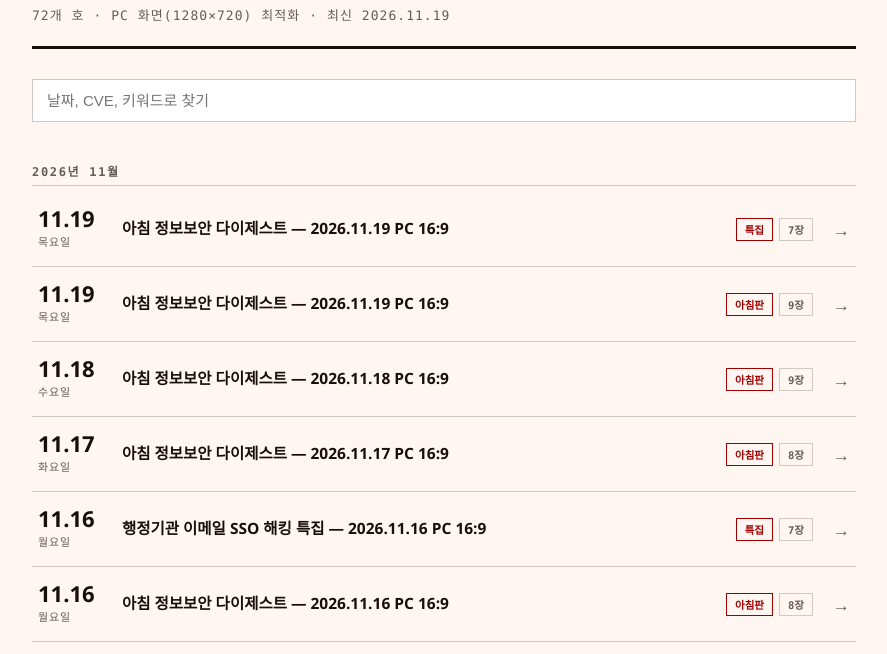
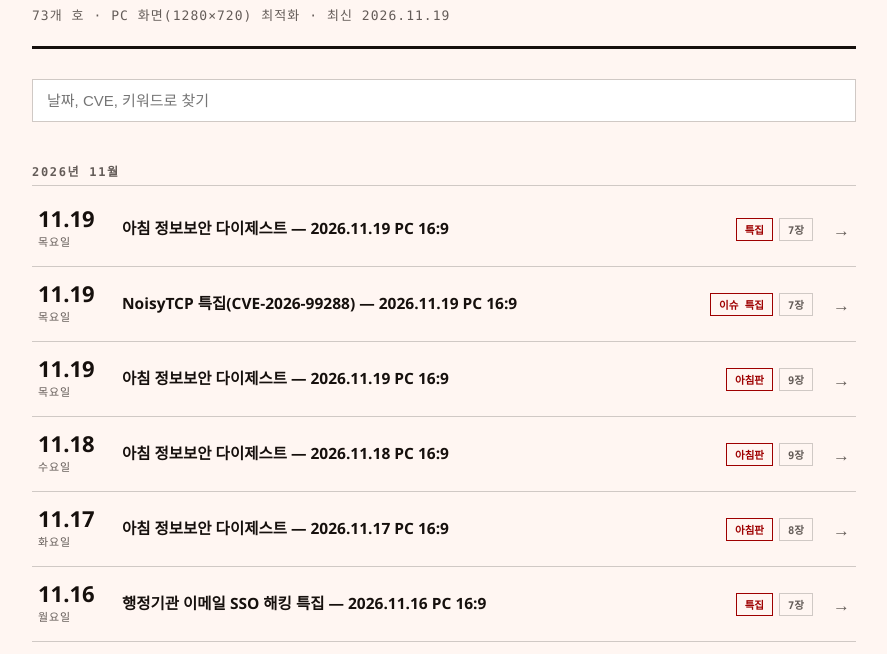
Before and after one commit to BG-Jang/Secu-news, a plain HTML site: page desktop/index.html in a window 1280 px wide. Shown: the part 127-781 px from the top of the page, without its empty margins (196-1083 px from the left). Drawn offline with Linux system fonts and the light colour scheme.

Commit message:
desktop: 목록에 noisytcp 호 반영 (73호)

```diff
--- a/desktop/index.html
+++ b/desktop/index.html
@@ -35,12 +35,13 @@ h1{font-weight:800;font-size:42px;line-height:1.1;margin-top:12px;letter-spacing
 <div class="wrap">
 <div class="tag">PC Desktop Edition · 16:9</div>
 <h1>보안 다이제스트 아카이브</h1>
-<div class="sub">72개 호 · PC 화면(1280×720) 최적화 · 최신 2026.11.19</div>
+<div class="sub">73개 호 · PC 화면(1280×720) 최적화 · 최신 2026.11.19</div>
 <hr class="rule">
 <input id="q" class="search" type="search" placeholder="날짜, CVE, 키워드로 찾기" autocomplete="off">
 <div id="list">
 <div class="month">2026년 11월</div>
 <a class="row" href="pickle-kakao-delegation-special-20261119_desktop.html"><span class="date"><b>11.19</b><i>목요일</i></span><span class="title">아침 정보보안 다이제스트 — 2026.11.19 PC 16:9</span><span class="meta"><span class="chip slug">특집</span><span class="chip">7장</span></span><span class="go">→</span></a>
+<a class="row" href="noisytcp-tcp-kernel-issue-20261119_desktop.html"><span class="date"><b>11.19</b><i>목요일</i></span><span class="title">NoisyTCP 특집(CVE-2026-99288) — 2026.11.19 PC 16:9</span><span class="meta"><span class="chip slug">이슈 특집</span><span class="chip">7장</span></span><span class="go">→</span></a>
 <a class="row" href="security-digest-20261119-am_desktop.html"><span class="date"><b>11.19</b><i>목요일</i></span><span class="title">아침 정보보안 다이제스트 — 2026.11.19 PC 16:9</span><span class="meta"><span class="chip slug">아침판</span><span class="chip">9장</span></span><span class="go">→</span></a>
 <a class="row" href="security-digest-20261118-am_desktop.html"><span class="date"><b>11.18</b><i>수요일</i></span><span class="title">아침 정보보안 다이제스트 — 2026.11.18 PC 16:9</span><span class="meta"><span class="chip slug">아침판</span><span class="chip">9장</span></span><span class="go">→</span></a>
 <a class="row" href="security-digest-20261117-am_desktop.html"><span class="date"><b>11.17</b><i>화요일</i></span><span class="title">아침 정보보안 다이제스트 — 2026.11.17 PC 16:9</span><span class="meta"><span class="chip slug">아침판</span><span class="chip">8장</span></span><span class="go">→</span></a>
```
